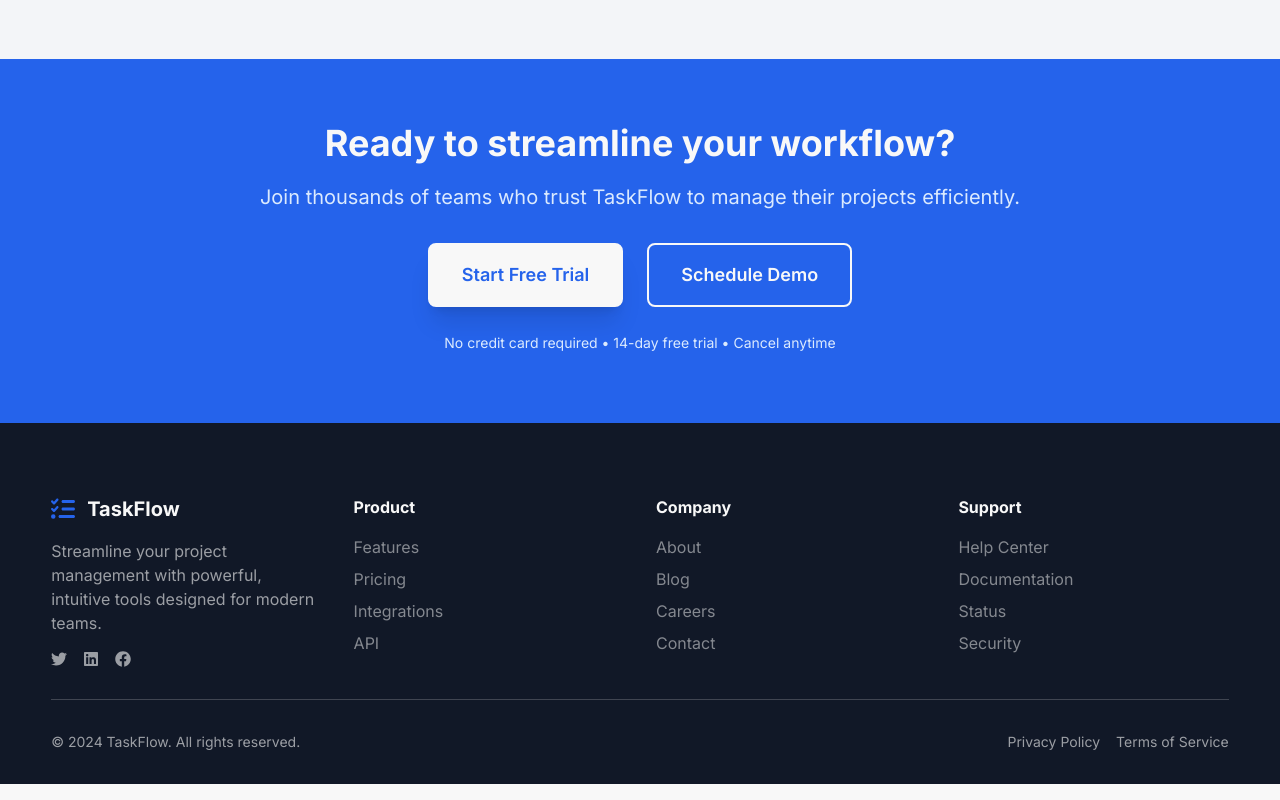
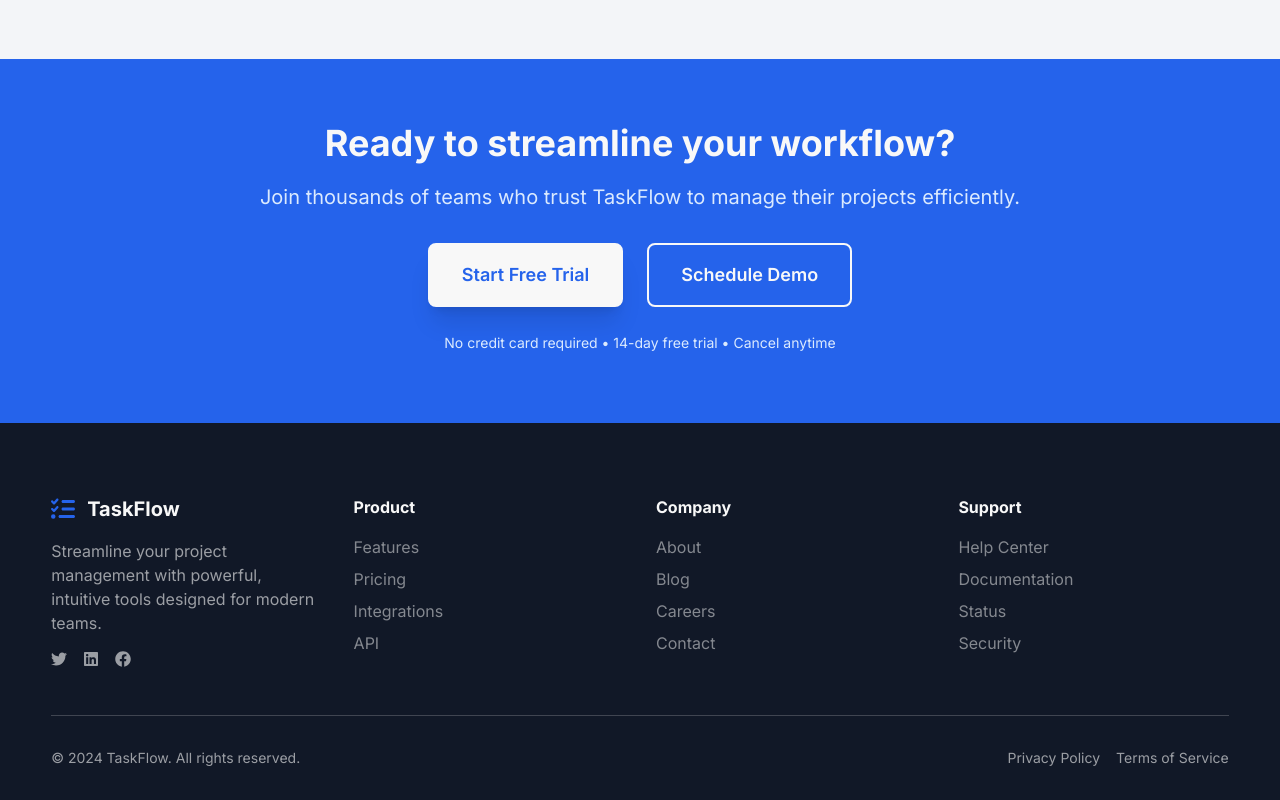
Before and after one commit to Chiemezie-Uchenwoke/taskflow, a React (Vite) app: page / in a window 1280 px wide. Shown: the part 3417-4217 px from the top of the page. Built offline with nearby package versions, Linux system fonts and the light colour scheme.

Commit message:
Complete Footer component

```diff
--- a/src/components/Footer/Footer.jsx
+++ b/src/components/Footer/Footer.jsx
@@ -75,7 +75,7 @@ const Footer = () => {
                     </div>
                 </div>
 
-                <div className="flex flex-col items-center sm:flex-row sm:justify-between gap-3  w-full py-8 border-t border-white-shade/20">
+                <div className="flex flex-col items-center sm:flex-row sm:justify-between gap-3  w-full mt-4 py-8 border-t border-white-shade/20">
                     <p className="text-white-shade/60 text-sm">© 2024 TaskFlow. All rights reserved.</p>
 
                     <p className="flex gap-4 text-sm">
```
